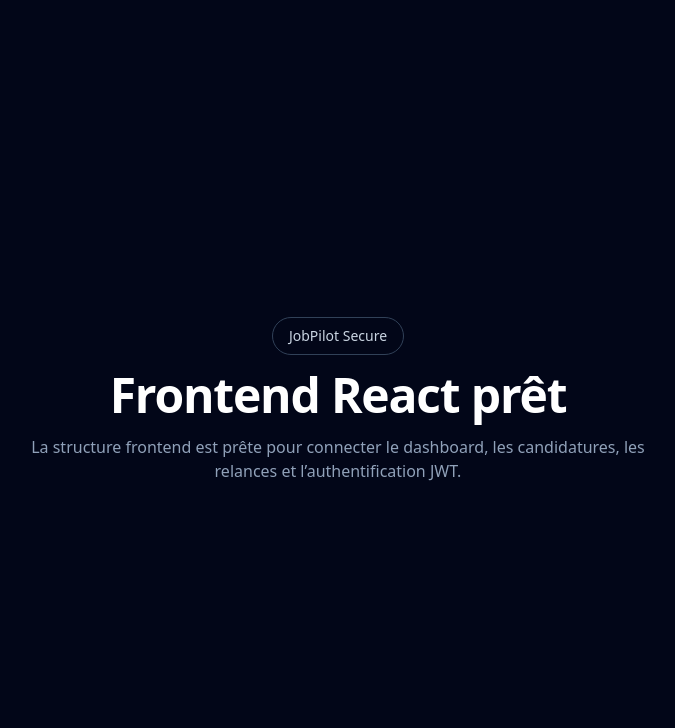
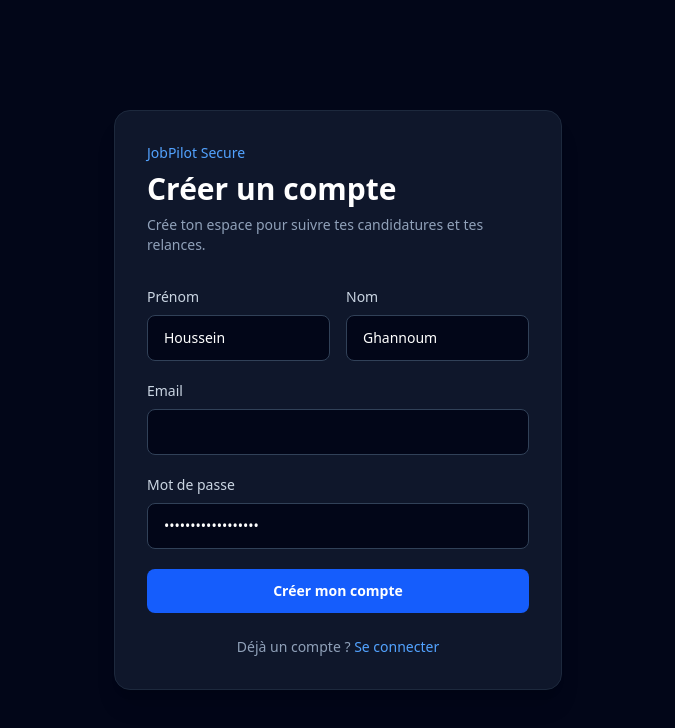
Before and after one commit to Houssein372021/jobpilot-secure, a React (Vite) app in the folder frontend/: page /register in a window 1280 px wide. Shown: the top 728 px of the page, without its empty margins (302-977 px from the left). Built offline with nearby package versions, Linux system fonts and the light colour scheme; no server answers.

Commit message:
Créer les pages de connexion et inscription

```diff
--- a/frontend/src/App.tsx
+++ b/frontend/src/App.tsx
@@ -1,21 +1,18 @@
+import { BrowserRouter, Navigate, Route, Routes } from "react-router-dom";
+import LoginPage from "./pages/auth/LoginPage";
+import RegisterPage from "./pages/auth/RegisterPage";
+import DashboardPage from "./pages/dashboard/DashboardPage";
+
 function App() {
   return (
-    <main className="min-h-screen bg-slate-950 text-white">
-      <section className="mx-auto flex min-h-screen max-w-5xl flex-col items-center justify-center px-6 text-center">
-        <p className="mb-4 rounded-full border border-slate-700 px-4 py-2 text-sm text-slate-300">
-          JobPilot Secure
-        </p>
-
-        <h1 className="text-4xl font-bold tracking-tight sm:text-5xl">
-          Frontend React prêt
-        </h1>
-
-        <p className="mt-4 max-w-2xl text-slate-400">
-          La structure frontend est prête pour connecter le dashboard, les
-          candidatures, les relances et l’authentification JWT.
-        </p>
-      </section>
-    </main>
+    <BrowserRouter>
+      <Routes>
+        <Route path="/" element={<Navigate to="/login" replace />} />
+        <Route path="/login" element={<LoginPage />} />
+        <Route path="/register" element={<RegisterPage />} />
+        <Route path="/dashboard" element={<DashboardPage />} />
+      </Routes>
+    </BrowserRouter>
   );
 }
 
--- /dev/null
+++ b/frontend/src/api/auth.ts
@@ -0,0 +1,12 @@
+import { http } from "./http";
+import type { AuthResponse, LoginRequest, RegisterRequest } from "../types/auth";
+
+export async function login(request: LoginRequest): Promise<AuthResponse> {
+  const response = await http.post<AuthResponse>("/auth/login", request);
+  return response.data;
+}
+
+export async function register(request: RegisterRequest): Promise<AuthResponse> {
+  const response = await http.post<AuthResponse>("/auth/register", request);
+  return response.data;
+}
--- /dev/null
+++ b/frontend/src/pages/auth/LoginPage.tsx
@@ -0,0 +1,100 @@
+import { type FormEvent, useState } from "react";
+import { Link, useNavigate } from "react-router-dom";
+import { login } from "../../api/auth";
+
+function LoginPage() {
+  const navigate = useNavigate();
+
+  const [email, setEmail] = useState("houssein@test.com");
+  const [password, setPassword] = useState("SecurePassword123!");
+  const [error, setError] = useState("");
+  const [loading, setLoading] = useState(false);
+
+  async function handleSubmit(event: FormEvent<HTMLFormElement>) {
+    event.preventDefault();
+
+    setError("");
+    setLoading(true);
+
+    try {
+      const response = await login({
+        email,
+        password,
+      });
+
+      localStorage.setItem("token", response.token);
+      localStorage.setItem("user", JSON.stringify(response));
+
+      navigate("/dashboard");
+    } catch {
+      setError("Email ou mot de passe incorrect.");
+    } finally {
+      setLoading(false);
+    }
+  }
+
+  return (
+    <main className="flex min-h-screen items-center justify-center bg-slate-950 px-6 text-white">
+      <section className="w-full max-w-md rounded-2xl border border-slate-800 bg-slate-900 p-8 shadow-xl">
+        <p className="mb-2 text-sm font-medium text-blue-400">JobPilot Secure</p>
+
+        <h1 className="text-3xl font-bold">Connexion</h1>
+
+        <p className="mt-2 text-sm text-slate-400">
+          Connecte-toi pour gérer tes candidatures, relances et statistiques.
+        </p>
+
+        <form onSubmit={handleSubmit} className="mt-8 space-y-5">
+          <div>
+            <label className="mb-2 block text-sm text-slate-300">
+              Email
+            </label>
+            <input
+              className="w-full rounded-lg border border-slate-700 bg-slate-950 px-4 py-3 text-sm outline-none transition focus:border-blue-500"
+              type="email"
+              value={email}
+              onChange={(event) => setEmail(event.target.value)}
+              required
+            />
+          </div>
+
+          <div>
+            <label className="mb-2 block text-sm text-slate-300">
+              Mot de passe
+            </label>
+            <input
+              className="w-full rounded-lg border border-slate-700 bg-slate-950 px-4 py-3 text-sm outline-none transition focus:border-blue-500"
+              type="password"
+              value={password}
+              onChange={(event) => setPassword(event.target.value)}
+              required
+            />
+          </div>
+
+          {error && (
+            <p className="rounded-lg border border-red-900 bg-red-950 px-4 py-3 text-sm text-red-300">
+              {error}
+            </p>
+          )}
+
+          <button
+            className="w-full rounded-lg bg-blue-600 px-4 py-3 text-sm font-semibold transition hover:bg-blue-500 disabled:cursor-not-allowed disabled:opacity-60"
+            type="submit"
+            disabled={loading}
+          >
+            {loading ? "Connexion..." : "Se connecter"}
+          </button>
+        </form>
+
+        <p className="mt-6 text-center text-sm text-slate-400">
+          Pas encore de compte ?{" "}
+          <Link className="font-medium text-blue-400 hover:text-blue-300" to="/register">
+            Créer un compte
+          </Link>
+        </p>
+      </section>
+    </main>
+  );
+}
+
+export default LoginPage;
--- /dev/null
+++ b/frontend/src/pages/auth/RegisterPage.tsx
@@ -0,0 +1,130 @@
+import { type FormEvent, useState } from "react";
+import { Link, useNavigate } from "react-router-dom";
+import { register } from "../../api/auth";
+
+function RegisterPage() {
+  const navigate = useNavigate();
+
+  const [firstName, setFirstName] = useState("Houssein");
+  const [lastName, setLastName] = useState("Ghannoum");
+  const [email, setEmail] = useState("");
+  const [password, setPassword] = useState("SecurePassword123!");
+  const [error, setError] = useState("");
+  const [loading, setLoading] = useState(false);
+
+  async function handleSubmit(event: FormEvent<HTMLFormElement>) {
+    event.preventDefault();
+
+    setError("");
+    setLoading(true);
+
+    try {
+      const response = await register({
+        firstName,
+        lastName,
+        email,
+        password,
+      });
+
+      localStorage.setItem("token", response.token);
+      localStorage.setItem("user", JSON.stringify(response));
+
+      navigate("/dashboard");
+    } catch {
+      setError("Impossible de créer le compte.");
+    } finally {
+      setLoading(false);
+    }
+  }
+
+  return (
+    <main className="flex min-h-screen items-center justify-center bg-slate-950 px-6 text-white">
+      <section className="w-full max-w-md rounded-2xl border border-slate-800 bg-slate-900 p-8 shadow-xl">
+        <p className="mb-2 text-sm font-medium text-blue-400">JobPilot Secure</p>
+
+        <h1 className="text-3xl font-bold">Créer un compte</h1>
+
+        <p className="mt-2 text-sm text-slate-400">
+          Crée ton espace pour suivre tes candidatures et tes relances.
+        </p>
+
+        <form onSubmit={handleSubmit} className="mt-8 space-y-5">
+          <div className="grid grid-cols-1 gap-4 sm:grid-cols-2">
+            <div>
+              <label className="mb-2 block text-sm text-slate-300">
+                Prénom
+              </label>
+              <input
+                className="w-full rounded-lg border border-slate-700 bg-slate-950 px-4 py-3 text-sm outline-none transition focus:border-blue-500"
+                value={firstName}
+                onChange={(event) => setFirstName(event.target.value)}
+                required
+              />
+            </div>
+
+            <div>
+              <label className="mb-2 block text-sm text-slate-300">
+                Nom
+              </label>
+              <input
+                className="w-full rounded-lg border border-slate-700 bg-slate-950 px-4 py-3 text-sm outline-none transition focus:border-blue-500"
+                value={lastName}
+                onChange={(event) => setLastName(event.target.value)}
+                required
+              />
+            </div>
+          </div>
+
+          <div>
+            <label className="mb-2 block text-sm text-slate-300">
+              Email
+            </label>
+            <input
+              className="w-full rounded-lg border border-slate-700 bg-slate-950 px-4 py-3 text-sm outline-none transition focus:border-blue-500"
+              type="email"
+              value={email}
+              onChange={(event) => setEmail(event.target.value)}
+              required
+            />
+          </div>
+
+          <div>
+            <label className="mb-2 block text-sm text-slate-300">
+              Mot de passe
+            </label>
+            <input
+              className="w-full rounded-lg border border-slate-700 bg-slate-950 px-4 py-3 text-sm outline-none transition focus:border-blue-500"
+              type="password"
+              value={password}
+              onChange={(event) => setPassword(event.target.value)}
+              required
+            />
+          </div>
+
+          {error && (
+            <p className="rounded-lg border border-red-900 bg-red-950 px-4 py-3 text-sm text-red-300">
+              {error}
+            </p>
+          )}
+
+          <button
+            className="w-full rounded-lg bg-blue-600 px-4 py-3 text-sm font-semibold transition hover:bg-blue-500 disabled:cursor-not-allowed disabled:opacity-60"
+            type="submit"
+            disabled={loading}
+          >
+            {loading ? "Création..." : "Créer mon compte"}
+          </button>
+        </form>
+
+        <p className="mt-6 text-center text-sm text-slate-400">
+          Déjà un compte ?{" "}
+          <Link className="font-medium text-blue-400 hover:text-blue-300" to="/login">
+            Se connecter
+          </Link>
+        </p>
+      </section>
+    </main>
+  );
+}
+
+export default RegisterPage;
--- /dev/null
+++ b/frontend/src/pages/dashboard/DashboardPage.tsx
@@ -0,0 +1,32 @@
+function DashboardPage() {
+  const user = localStorage.getItem("user");
+  const parsedUser = user ? JSON.parse(user) : null;
+
+  return (
+    <main className="min-h-screen bg-slate-950 px-6 py-10 text-white">
+      <section className="mx-auto max-w-5xl">
+        <p className="text-sm font-medium text-blue-400">JobPilot Secure</p>
+
+        <h1 className="mt-2 text-3xl font-bold">
+          Dashboard
+        </h1>
+
+        <p className="mt-3 text-slate-400">
+          Connexion réussie. Le dashboard complet sera ajouté dans les prochaines étapes.
+        </p>
+
+        {parsedUser && (
+          <div className="mt-8 rounded-2xl border border-slate-800 bg-slate-900 p-6">
+            <p className="text-sm text-slate-400">Utilisateur connecté</p>
+            <p className="mt-2 font-semibold">
+              {parsedUser.firstName} {parsedUser.lastName}
+            </p>
+            <p className="text-sm text-slate-400">{parsedUser.email}</p>
+          </div>
+        )}
+      </section>
+    </main>
+  );
+}
+
+export default DashboardPage;
--- /dev/null
+++ b/frontend/src/types/auth.ts
@@ -0,0 +1,21 @@
+export type LoginRequest = {
+  email: string;
+  password: string;
+};
+
+export type RegisterRequest = {
+  firstName: string;
+  lastName: string;
+  email: string;
+  password: string;
+};
+
+export type AuthResponse = {
+  token: string;
+  tokenType: string;
+  userId: string;
+  email: string;
+  firstName: string;
+  lastName: string;
+  role: string;
+};
--- a/frontend/vite.config.ts
+++ b/frontend/vite.config.ts
@@ -6,5 +6,8 @@ export default defineConfig({
   plugins: [react(), tailwindcss()],
   server: {
     port: 5173,
+    proxy: {
+      "/api": "http://localhost:8080",
+    },
   },
 });
```
